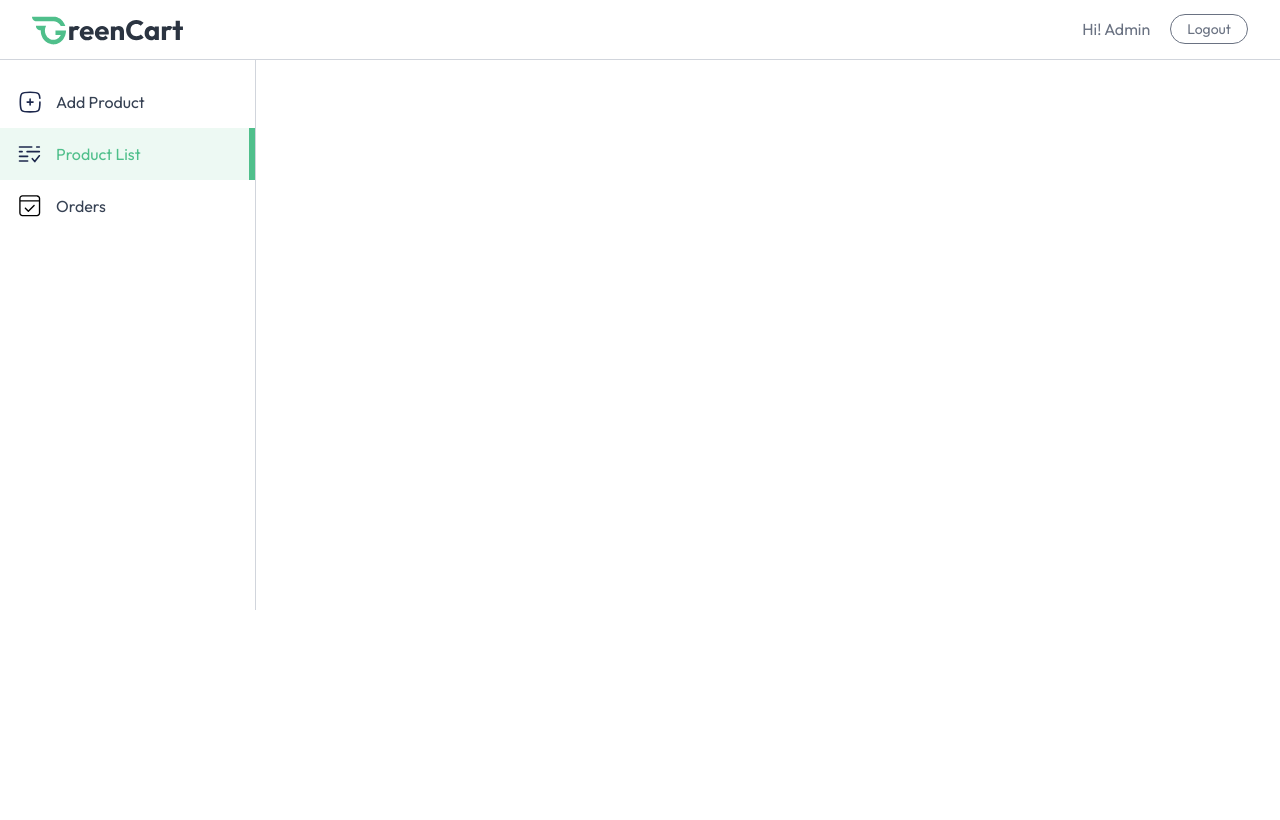
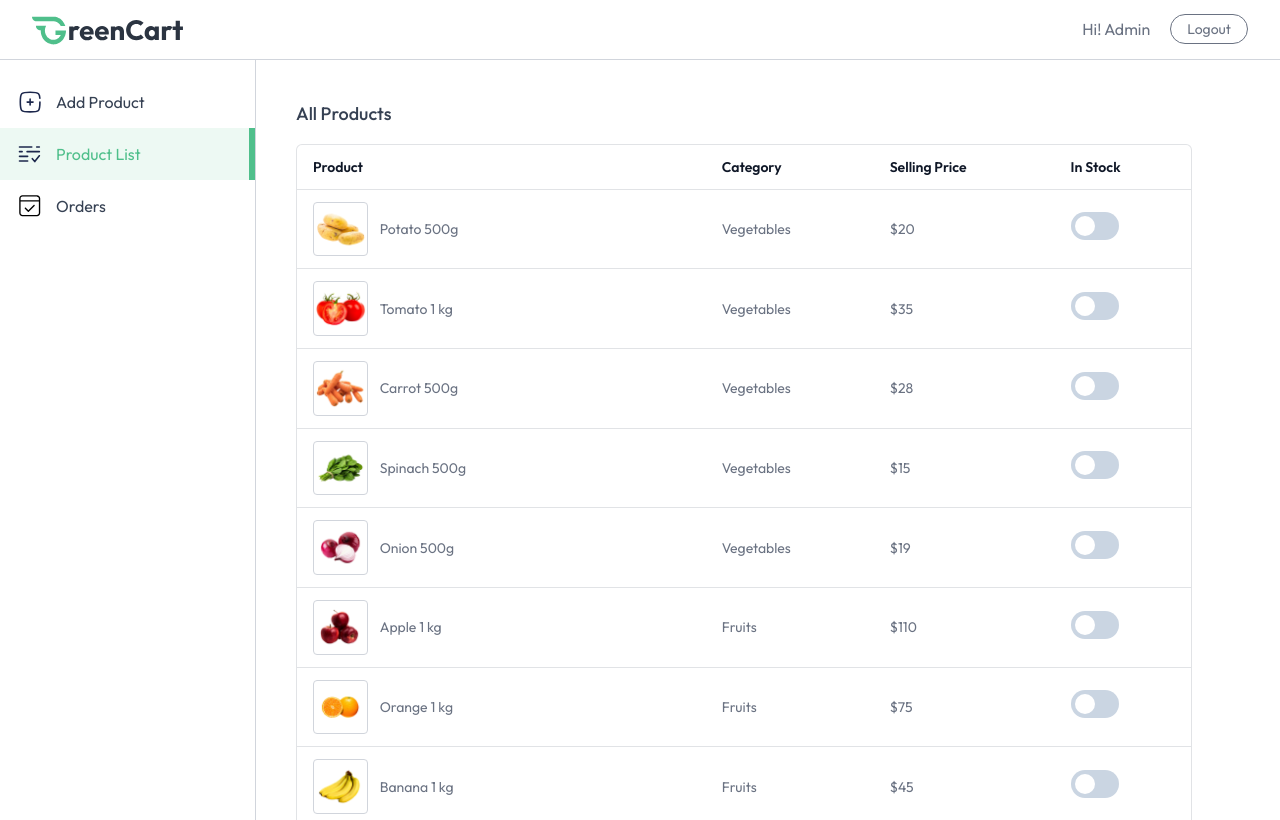
Before and after one commit to ruvindya28/food-delivery-web-app, a React (Vite) app in the folder client/: page /seller/product-list in a window 1280 px wide. Both pictures are taken after typing "name@example.com", "Sample123" into the empty fields and a click on the button "Login". Built offline with nearby package versions, Linux system fonts and the light colour scheme; a web font is replaced by a local one.

Commit message:
refactor AddProduct and ProductList components for improved state management and UI; update SellerLayout for consistent styling

```diff
--- a/client/src/pages/seller/AddProduct.jsx
+++ b/client/src/pages/seller/AddProduct.jsx
@@ -1,5 +1,5 @@
 import React, { useState } from 'react'
-
+import { assets, categories } from '../../assets/assets'
 
 const AddProduct = () => {
 
@@ -27,8 +27,8 @@
                                     const updatedFiles = [...files];
                                     updatedFiles[index] = e.target.files[0];
                                     setFiles(updatedFiles);
-                                }}
-                                type="file" id={`image${index}`} hidden />
+
+                                }} type="file" id={`image${index}`} hidden />
                                 <img className='max-w-24 cursor-pointer' src={files[index] ? URL.createObjectURL(files[index]) : assets.upload_area} alt="uploadArea" width={100} height={100} />
                             </label>
                         ))}
@@ -36,19 +36,18 @@
                 </div>
                 <div className="flex flex-col gap-1 max-w-md">
                     <label className="text-base font-medium" htmlFor="product-name">Product Name</label>
-                    <input onChange={(e) => setName(e.target.value)} value={name}
-                     id="product-name" type="text" placeholder="Type here" className="outline-none md:py-2.5 py-2 px-3 rounded border border-gray-500/40" required />
+                    <input onChange={(e) => setName(e.target.value)} value={name} id="product-name" type="text" placeholder="Type here" className="outline-none md:py-2.5 py-2 px-3 rounded border border-gray-500/40" required />
                 </div>
                 <div className="flex flex-col gap-1 max-w-md">
                     <label className="text-base font-medium" htmlFor="product-description">Product Description</label>
-                    <textarea onChange={(e) => setDescription(e.target.value)} value={description} id="product-description" rows={4} className="outline-none md:py-2.5 py-2 px-3 rounded border border-gray-500/40 resize-none" placeholder="Type here"></textarea>
+                    <textarea id="product-description" rows={4} className="outline-none md:py-2.5 py-2 px-3 rounded border border-gray-500/40 resize-none" placeholder="Type here"></textarea>
                 </div>
                 <div className="w-full flex flex-col gap-1">
                     <label className="text-base font-medium" htmlFor="category">Category</label>
                     <select onChange={(e) => setCategory(e.target.value)} value={category} id="category" className="outline-none md:py-2.5 py-2 px-3 rounded border border-gray-500/40">
                         <option value="">Select Category</option>
-                        {[{ name: 'Electronics' }, { name: 'Clothing' }, { name: 'Accessories' }].map((item, index) => (
-                            <option key={index} value={item.name}>{item.name}</option>
+                        {categories.map((item,index) => (
+                            <option key={index} value={item.path}>{item.path}</option>
                         ))}
                     </select>
                 </div>
@@ -62,7 +61,7 @@
                         <input onChange={(e) => setOfferPrice(e.target.value)} value={offerPrice} id="offer-price" type="number" placeholder="0" className="outline-none md:py-2.5 py-2 px-3 rounded border border-gray-500/40" required />
                     </div>
                 </div>
-                <button className="px-8 py-2.5 bg-primary text-white font-medium rounded">ADD</button>
+                <button className="px-8 py-2.5 bg-primary text-white font-medium rounded cursor-pointer">ADD</button>
             </form>
         </div>
     );
--- a/client/src/pages/seller/ProductList.jsx
+++ b/client/src/pages/seller/ProductList.jsx
@@ -1,11 +1,49 @@
 import React from 'react'
+import { useAppContext } from '../../context/appContext';
 
 const ProductList = () => {
+  const {products,currency} = useAppContext();
+
   return (
-    <div>
+        <div className="no-scrollbar flex-1 h-[95vh] overflow-y-scroll flex flex-col justify-between">
+            <div className="w-full md:p-10 p-4">
+                <h2 className="pb-4 text-lg font-medium">All Products</h2>
+                <div className="flex flex-col items-center max-w-4xl w-full overflow-hidden rounded-md bg-white border border-gray-500/20">
+                    <table className="md:table-auto table-fixed w-full overflow-hidden">
+                        <thead className="text-gray-900 text-sm text-left">
+                            <tr>
+                                <th className="px-4 py-3 font-semibold truncate">Product</th>
+                                <th className="px-4 py-3 font-semibold truncate">Category</th>
+                                <th className="px-4 py-3 font-semibold truncate hidden md:block">Selling Price</th>
+                                <th className="px-4 py-3 font-semibold truncate">In Stock</th>
+                            </tr>
+                        </thead>
+                        <tbody className="text-sm text-gray-500">
+                            {products.map((product) => (
+                                <tr key={product._id} className="border-t border-gray-500/20">
+                                    <td className="md:px-4 pl-2 md:pl-4 py-3 flex items-center space-x-3 truncate">
+                                        <div className="border border-gray-300 rounded overflow-hidden">
+                                            <img src={product.image[0]} alt="Product" className="w-16" />
+                                        </div>
+                                        <span className="truncate max-sm:hidden w-full">{product.name}</span>
+                                    </td>
+                                    <td className="px-4 py-3">{product.category}</td>
+                                    <td className="px-4 py-3 max-sm:hidden">{currency}{product.offerPrice}</td>
+                                    <td className="px-4 py-3">
+                                        <label className="relative inline-flex items-center cursor-pointer text-gray-900 gap-3">
+                                            <input type="checkbox" className="sr-only peer" />
+                                            <div className="w-12 h-7 bg-slate-300 rounded-full peer peer-checked:bg-blue-600 transition-colors duration-200"></div>
+                                            <span className="dot absolute left-1 top-1 w-5 h-5 bg-white rounded-full transition-transform duration-200 ease-in-out peer-checked:translate-x-5"></span>
+                                        </label>
+                                    </td>
+                                </tr>
+                            ))}
+                        </tbody>
+                    </table>
+                </div>
+            </div>
+        </div>
+    );
+  }
 
-    </div>
-  )
-}
-
-export default ProductList
+export default ProductList;
--- a/client/src/pages/seller/SellerLayout.jsx
+++ b/client/src/pages/seller/SellerLayout.jsx
@@ -1,7 +1,8 @@
 import React from 'react'
-import { useAppContext } from '../../context/AppContext';
+
 import { assets } from '../../assets/assets';
 import { Link, NavLink, Outlet } from 'react-router-dom';
+import { useAppContext } from '../../context/appContext';
 
 const SellerLayout = () => {
 
@@ -32,7 +33,7 @@
                 </div>
             </div>
             <div className='flex'>
-                  <div className="md:w-64 w-16 border-r h-[550px] text-base border-gray-300 pt-4 flex flex-col transition-all duration-300">
+                  <div className="md:w-64 w-16 border-r h-[95vh] text-base border-gray-300 pt-4 flex flex-col">
                 {sidebarLinks.map((item) => (
                    <NavLink to={item.path} key={item.name} end={item.path === "/seller"}
                         className={({ isActive }) => `flex items-center py-3 px-4 gap-3
```
